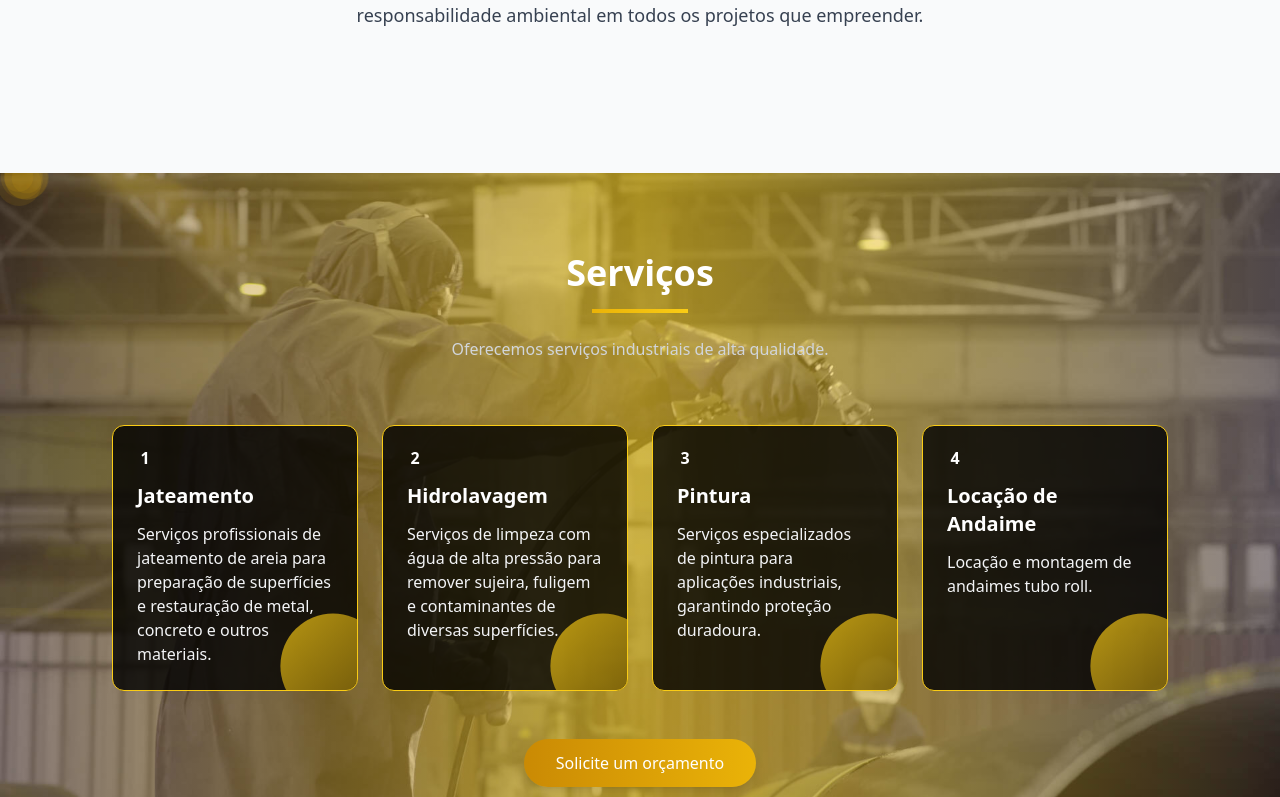
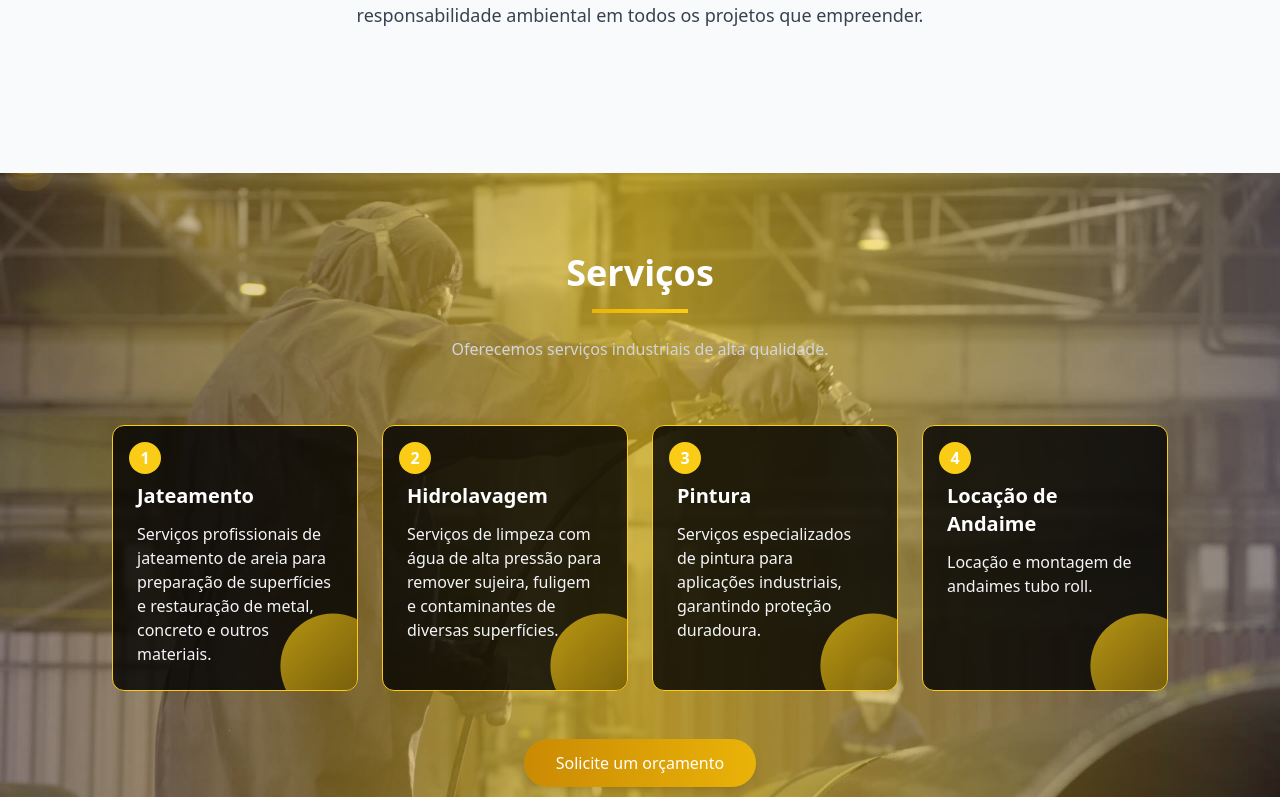
Before and after one commit to agencia-vexio/engjato, a Next.js app: page / in a window 1280 px wide. Shown: the part 1123-1920 px from the top of the page. Built offline with nearby package versions, Linux system fonts and the light colour scheme.

Commit message:
correção bug imagem 6 que nao aparece no carrossel de clientes

```diff
--- a/app/_componentes/footer.tsx
+++ b/app/_componentes/footer.tsx
@@ -36,31 +36,31 @@ export default function Footer() {
                   <li>
                     <Link
                       href="#"
-                      className="text-gray-400 hover:text-yellow-400 transition-colors"
+                      className="text-gray-400 ml-2 hover:text-yellow-400 transition-colors"
                     >
                       Inicio
                     </Link>
                     <Link
                       href="#about"
-                      className="text-gray-400 hover:text-yellow-400 transition-colors"
+                      className="text-gray-400 ml-2 hover:text-yellow-400 transition-colors"
                     >
                       Sobre
                     </Link>
                     <Link
                       href="#services"
-                      className="text-gray-400 hover:text-yellow-400 transition-colors"
+                      className="text-gray-400 ml-2 hover:text-yellow-400 transition-colors"
                     >
                       Serviços
                     </Link>
                     <Link
                       href="#portfolio"
-                      className="text-gray-400 hover:text-yellow-400 transition-colors"
+                      className="text-gray-400 ml-2 hover:text-yellow-400 transition-colors"
                     >
                       Portfolio
                     </Link>
                     <Link
                       href="#contact"
-                      className="text-gray-400 hover:text-yellow-400 transition-colors"
+                      className="text-gray-400 ml-2 hover:text-yellow-400 transition-colors"
                     >
                       Contato
                     </Link>
--- a/app/_componentes/services-section.tsx
+++ b/app/_componentes/services-section.tsx
@@ -5,23 +5,23 @@ import Image from "next/image";
 import { motion, useInView, useAnimation } from "framer-motion";
 import Link from "next/link";
 
-// Define animation variants
 const containerVariants = {
   hidden: { opacity: 0 },
   visible: {
     opacity: 1,
     transition: {
-      staggerChildren: 0.2,
-      delayChildren: 0.3,
+      staggerChildren: 0.1,
+      delayChildren: 0.2,
     },
   },
 };
 
 const itemVariants = {
-  hidden: { y: 50, opacity: 0 },
+  hidden: { y: 50, opacity: 0, scale: 0.95 },
   visible: {
     y: 0,
     opacity: 1,
+    scale: 1,
     transition: {
       type: "spring",
       stiffness: 100,
@@ -37,12 +37,7 @@ interface ServiceCardProps {
   delay?: number;
 }
 
-const ServiceCard = ({
-  number,
-  title,
-  description,
-  delay = 0,
-}: ServiceCardProps) => {
+const ServiceCard = ({ number, title, description, delay = 0 }: ServiceCardProps) => {
   return (
     <motion.div
       variants={itemVariants}
@@ -51,7 +46,7 @@ const ServiceCard = ({
       transition={{ delay }}
       className="relative flex flex-col h-full p-6 overflow-hidden rounded-xl bg-black/80 border border-yellow-400"
     >
-      <div className="absolute top-4 left-4 flex items-center justify-center w-8 h-8 rounded-full bg-y-400 text-white font-bold">
+      <div className="absolute top-4 left-4 flex items-center justify-center w-8 h-8 rounded-full bg-yellow-400 text-white font-bold">
         {number}
       </div>
       <h3 className="mt-8 mb-3 text-xl font-bold text-white">{title}</h3>
@@ -73,7 +68,7 @@ const ServiceCard = ({
 
 export default function ServicesSection() {
   const ref = useRef(null);
-  const isInView = useInView(ref, { once: false, amount: 0.2 });
+  const isInView = useInView(ref, { once: true, amount: 0.1 });
   const controls = useAnimation();
 
   useEffect(() => {
@@ -85,7 +80,7 @@ export default function ServicesSection() {
   const services = [
     {
       number: "1",
-      title: "Jateamento ",
+      title: "Jateamento",
       description:
         "Serviços profissionais de jateamento de areia para preparação de superfícies e restauração de metal, concreto e outros materiais.",
     },
@@ -110,8 +105,12 @@ export default function ServicesSection() {
 
   return (
     <section className="relative w-full py-20 overflow-hidden">
-      {/* Background image with overlay */}
-      <div className="absolute inset-0 z-0">
+      <motion.div
+        className="absolute inset-0 z-0"
+        initial={{ opacity: 0 }}
+        animate={{ opacity: 1 }}
+        transition={{ duration: 1, delay: 0.5 }}
+      >
         <Image
           src="/imgJato.jpg"
           alt="jateamento industrial"
@@ -120,7 +119,7 @@ export default function ServicesSection() {
           priority
         />
         <div className="absolute inset-0 bg-gradient-to-r from-yellow-900/30 via-yellow-400/60 to-yellow-900/20" />
-      </div>
+      </motion.div>
 
       <motion.div
         ref={ref}
@@ -129,7 +128,7 @@ export default function ServicesSection() {
         animate={controls}
         className="relative z-10 container mx-auto px-4"
       >
-        <div className="mx-auto max-w-7xl ml-24 mr-24 md:ml-24 md:mr-24 sm:ml-6 sm:mr-6 xs:ml-4 xs:mr-4">
+        <div className="mx-auto max-w-7xl ml-24 mr-24 md:ml-24 md:mr-24 sm:ml-4 sm:mr-4 xs:ml-4 xs:mr-4">
           <motion.div className="text-center mb-16">
             <motion.h2
               className="text-3xl md:text-4xl font-bold text-white mb-4"
@@ -166,7 +165,7 @@ export default function ServicesSection() {
             className="mt-12 text-center"
             initial={{ opacity: 0, y: 20 }}
             animate={{ opacity: 1, y: 0 }}
-            transition={{ delay: 1, duration: 0.5 }}
+            transition={{ delay: 1.2, duration: 0.5 }}
           >
             <motion.button
               className="px-8 py-3 bg-gradient-to-r from-yellow-600 to-yellow-500 text-white font-medium rounded-full hover:from-yellow-700 hover:to-yellow-600 transition-all duration-300 shadow-lg hover:shadow-yellow-500/20"
@@ -179,25 +178,26 @@ export default function ServicesSection() {
         </div>
       </motion.div>
 
-      {/* Animated floating elements */}
       <div className="absolute inset-0 pointer-events-none">
         {[...Array(6)].map((_, i) => (
           <motion.div
             key={i}
-            className="absolute w-12 h-12 rounded-full bg-yellow-500/10"
+            className="absolute w-14 h-12 rounded-full bg-yellow-500/10"
             initial={{
               x: Math.random() * 100 - 50 + "%",
               y: Math.random() * 100 + "%",
               scale: Math.random() * 0.5 + 0.5,
             }}
             animate={{
-              y: [0, -20, 0],
-              x: [0, Math.random() * 40 - 20, 0],
+              y: [0, -50, 0],
+              x: [0, Math.random() * 80 - 40, 0],
+              rotate: [0, Math.random() * 360],
             }}
             transition={{
-              duration: Math.random() * 5 + 10,
+              duration: Math.random() * 10 + 15,
               repeat: Number.POSITIVE_INFINITY,
               repeatType: "reverse",
+              ease: "easeInOut",
             }}
           />
         ))}
--- a/app/page.tsx
+++ b/app/page.tsx
@@ -317,14 +317,14 @@ export default function Home() {
       </section>
 
       {/* sessao contato */}
-      <section id="contact" className="" ref={contactRef}>
+      <section id="contact" ref={contactRef}>
         <div className="container bg-black mx-auto px-4">
           {/* Seção de título */}
           <motion.div
             initial={{ opacity: 0, y: 50 }}
             animate={contactInView ? { opacity: 1, y: 0 } : {}}
             transition={{ duration: 0.8 }}
-            className="max-w-4xl mx-auto text-center mb-16"
+            className="max-w-4xl mx-auto text-center mb-8 md:mb-16"
           >
             <div className="">
               <h2 className="text-3xl md:text-4xl font-bold pt-6 mb-2 text-white">
@@ -343,12 +343,14 @@ export default function Home() {
             initial={{ opacity: 0, y: 50 }}
             animate={contactInView ? { opacity: 1, y: 0 } : {}}
             transition={{ duration: 0.8, delay: 0.2 }}
-            className="grid md:grid-cols-2 gap-12 ml-24 mr-24"
+            className="grid grid-cols-1 md:grid-cols-2 gap-8 md:gap-12 mx-4 md:mx-24"
           >
             {/* Coluna de informações de contato */}
-            <div className="bg-white p-8 mb-11 rounded-lg shadow-lg">
-              <h3 className="text-2xl font-bold mb-6 text-black">Contato</h3>
-              <p className="text-gray-600 mb-8">
+            <div className="bg-white p-6 md:p-8 mb-8 md:mb-11 rounded-lg shadow-lg">
+              <h3 className="text-2xl font-bold mb-6 text-black text-center md:text-left">
+                Contato
+              </h3>
+              <p className="text-gray-600 mb-8 text-center md:text-left">
                 Nossa equipe está pronta para responder às suas perguntas e
                 fornecer informações de que necessita para tomar decisões
                 informadas sobre o seu projeto.
@@ -393,8 +395,10 @@ export default function Home() {
 
               {/* Horário comercial */}
               <div className="mt-8">
-                <h4 className="font-bold mb-4 text-black">Horário comercial</h4>
-                <p className="text-gray-600">
+                <h4 className="font-bold mb-4 text-black text-center md:text-left">
+                  Horário comercial
+                </h4>
+                <p className="text-gray-600 text-center md:text-left">
                   Segunda a Sexta: 07:00 - 17:00
                   <br />
                   Sábado: Fechado
@@ -405,8 +409,8 @@ export default function Home() {
             </div>
 
             {/* Coluna do formulário */}
-            <div className="bg-white mb-11 p-8 rounded-lg shadow-lg">
-              <h3 className="text-2xl font-bold mb-6 text-black">
+            <div className="bg-white mb-8 md:mb-11 p-6 md:p-8 rounded-lg shadow-lg">
+              <h3 className="text-2xl font-bold mb-6 text-black text-center md:text-left">
                 Envie-nos uma mensagem
               </h3>
               <form className="space-y-6">
@@ -501,8 +505,7 @@ export default function Home() {
       </section>
 
       {/* Footer */}
-      <Footer/>
-
+      <Footer />
 
       {/* Scroll to Top Button */}
       <AnimatePresence>
```
